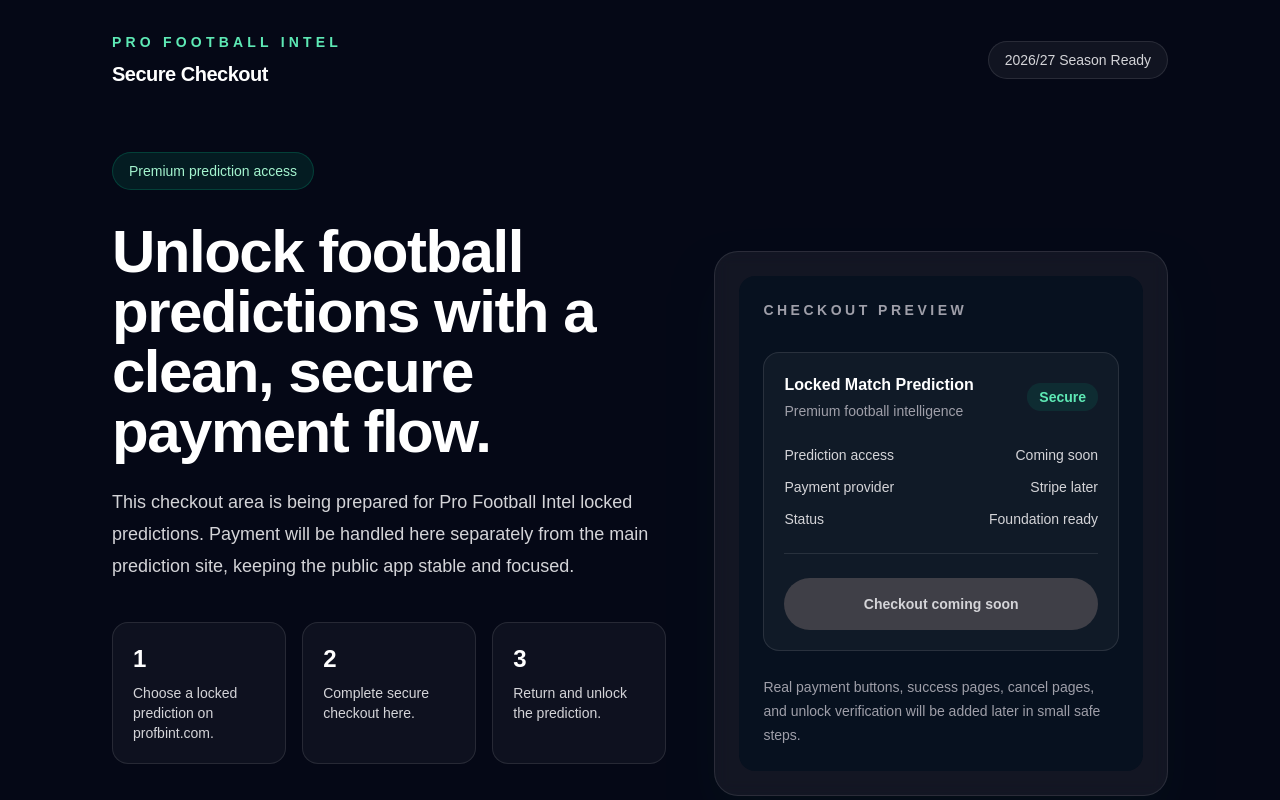
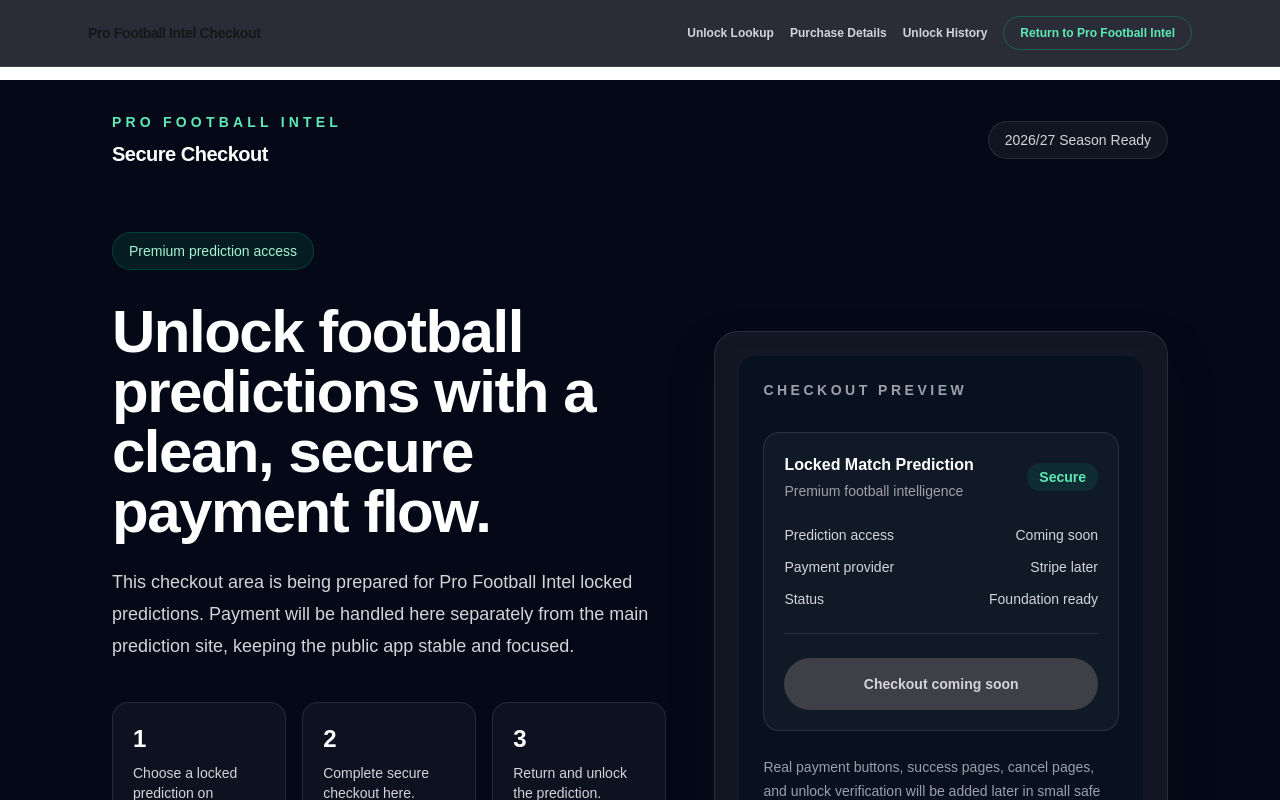
Before and after one commit to Scoreleeo/profbint-checkout, a Next.js app: page / in a window 1280 px wide. Shown: the top 800 px of the page. Built offline with nearby package versions, Linux system fonts and the light colour scheme.

Commit message:
Add checkout navigation

```diff
--- a/app/layout.tsx
+++ b/app/layout.tsx
@@ -28,7 +28,38 @@
       lang="en"
       className={`${geistSans.variable} ${geistMono.variable} h-full antialiased`}
     >
-      <body className="min-h-full">{children}</body>
+      <body className="min-h-full bg-[#050816] text-white">
+        <header className="fixed left-0 right-0 top-0 z-50 border-b border-white/10 bg-[#050816]/85 backdrop-blur">
+          <nav className="mx-auto flex max-w-6xl flex-wrap items-center justify-between gap-4 px-6 py-4">
+            <a href="/" className="text-sm font-black tracking-tight">
+              Pro Football Intel Checkout
+            </a>
+
+            <div className="flex flex-wrap items-center gap-4 text-xs font-semibold text-zinc-300">
+              <a className="transition hover:text-emerald-300" href="/unlock">
+                Unlock Lookup
+              </a>
+              <a className="transition hover:text-emerald-300" href="/purchase">
+                Purchase Details
+              </a>
+              <a
+                className="transition hover:text-emerald-300"
+                href="/unlock-history"
+              >
+                Unlock History
+              </a>
+              <a
+                className="rounded-full border border-emerald-400/30 px-4 py-2 text-emerald-300 transition hover:bg-emerald-400/10"
+                href="https://profbint.com"
+              >
+                Return to Pro Football Intel
+              </a>
+            </div>
+          </nav>
+        </header>
+
+        <div className="pt-20">{children}</div>
+      </body>
     </html>
   );
 }
```
